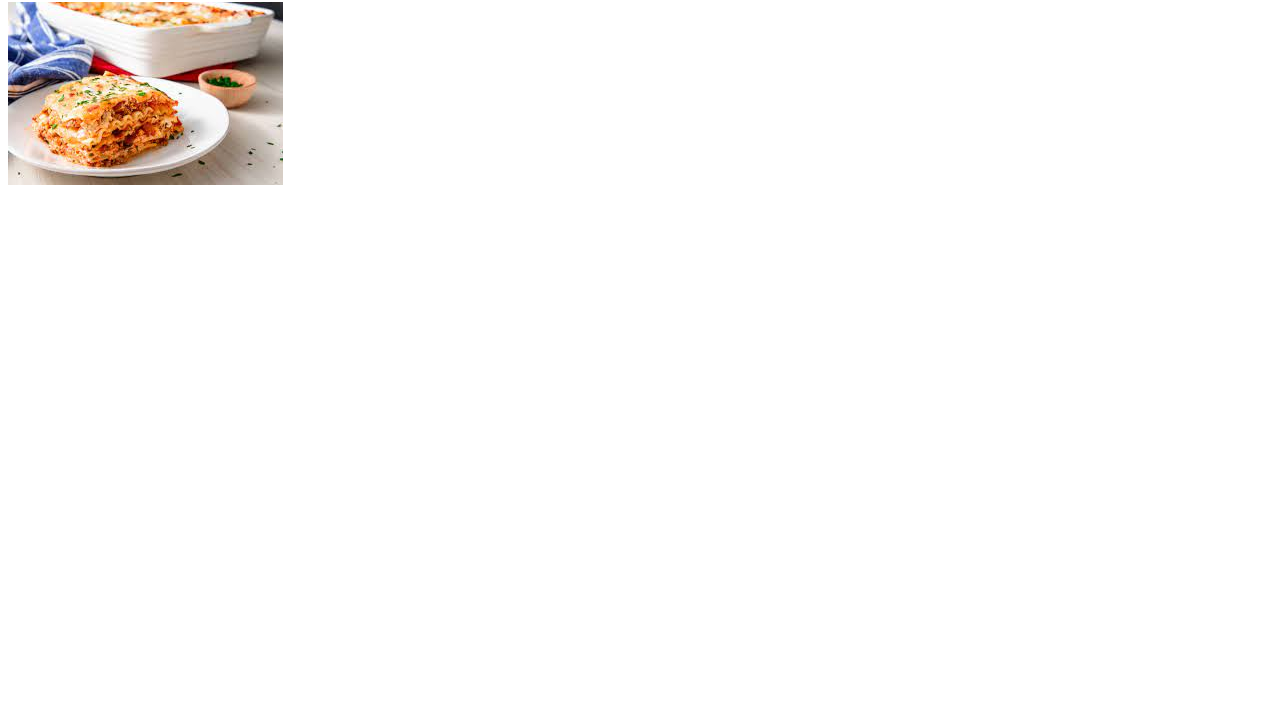
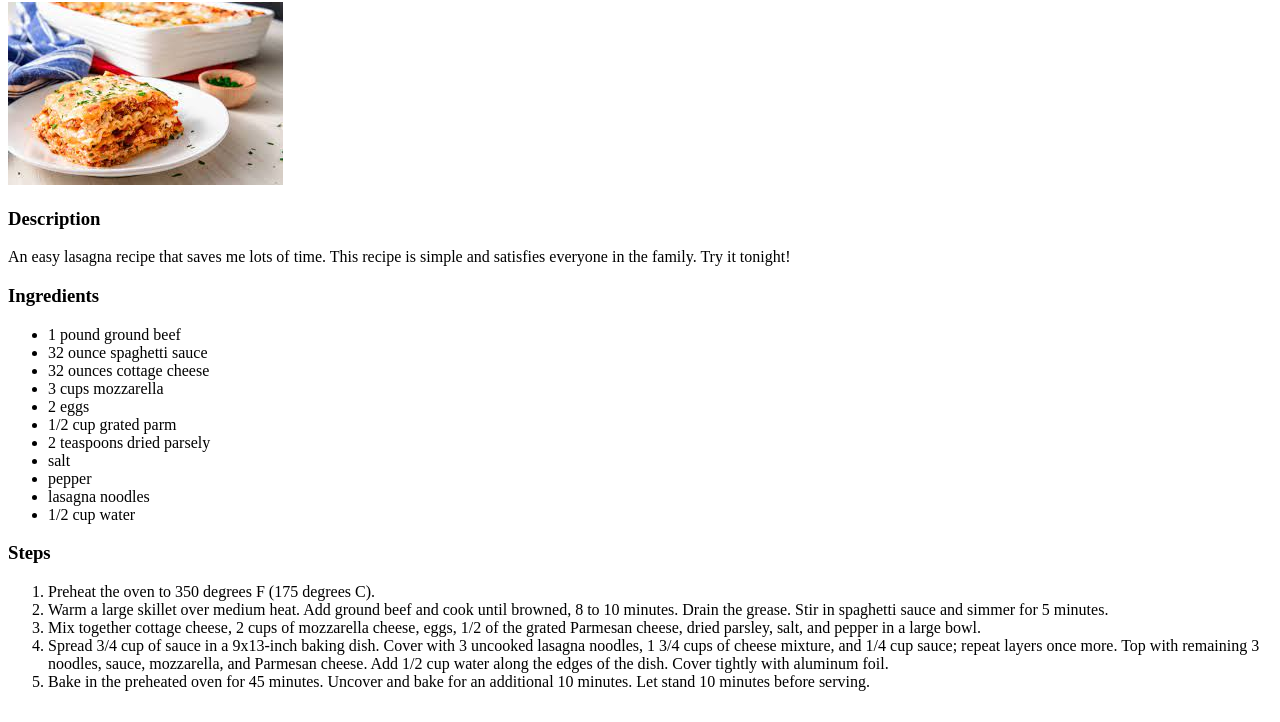
Before and after one commit to eddiebabu/odin-recipes, a plain HTML site: page recipes/lasagna.html in a window 1280 px wide. Shown: the part 78-800 px from the top of the page. Drawn offline with Linux system fonts and the light colour scheme.

Commit message:
added description steps and ingredients to the lasagna recipe

```diff
--- a/recipes/lasagna.html
+++ b/recipes/lasagna.html
@@ -7,5 +7,31 @@
 <body>
     <h1>Lasagna</h1>
     <img src="../images/lasagna.jpg">
+    <h3>Description</h3>
+    <p>An easy lasagna recipe that saves me lots of time. This recipe is simple and satisfies everyone in the family. Try it tonight!</p>
+    <h3>Ingredients</h3>
+    <ul>
+        <li>1 pound ground beef</li>
+        <li>32 ounce spaghetti sauce</li>
+        <li>32 ounces cottage cheese</li>
+        <li> 3 cups mozzarella</li>
+        <li>2 eggs</li>
+        <li>1/2 cup grated parm</li>
+        <li>2 teaspoons dried parsely</li>
+        <li>salt</li>
+        <li>pepper</li>
+        <li>lasagna noodles</li>
+        <li>1/2 cup water</li>
+
+    </ul>
+    <h3>Steps</h3>
+    <ol>
+        <li>Preheat the oven to 350 degrees F (175 degrees C).</li>
+        <li>Warm a large skillet over medium heat. Add ground beef and cook until browned, 8 to 10 minutes. Drain the grease. Stir in spaghetti sauce and simmer for 5 minutes.</li>
+        <li>Mix together cottage cheese, 2 cups of mozzarella cheese, eggs, 1/2 of the grated Parmesan cheese, dried parsley, salt, and pepper in a large bowl.</li>
+        <li>Spread 3/4 cup of sauce in a 9x13-inch baking dish. Cover with 3 uncooked lasagna noodles, 1 3/4 cups of cheese mixture, and 1/4 cup sauce; repeat layers once more. Top with remaining 3 noodles, sauce, mozzarella, and Parmesan cheese. Add 1/2 cup water along the edges of the dish. Cover tightly with aluminum foil.</li>
+        <li>Bake in the preheated oven for 45 minutes. Uncover and bake for an additional 10 minutes. Let stand 10 minutes before serving.</li>
+    </ol>
+
 </body>
 </html>
```
